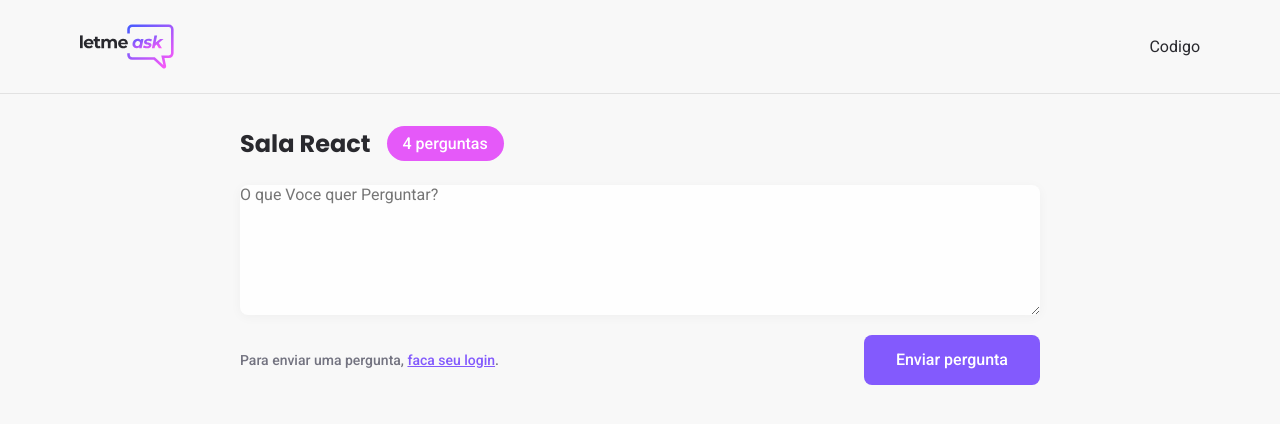
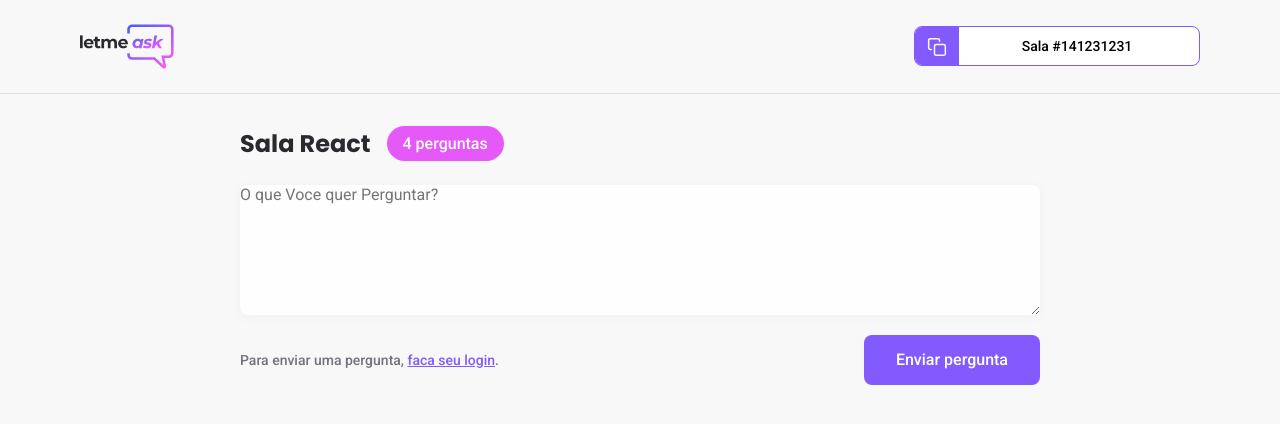
Before and after one commit to Hugovarellaa/Projeto-02, a React (Create React App) app: page /rooms/1 in a window 1280 px wide. Shown: the top 424 px of the page. Built offline with nearby package versions, Linux system fonts and the light colour scheme; no server answers.

Commit message:
Terceira Aula
57min

```diff
--- a/src/components/RoomCode.tsx
+++ b/src/components/RoomCode.tsx
@@ -1,13 +1,13 @@
 import copyImg from '../assets/images/copy.svg';
 import '../styles/roomCode.scss';
 
-export function RoomCode(){
+export function RoomCode() {
 	return (
 		<button className="room-code">
 			<div>
 				<img src={copyImg} alt="Copy room code" />
 			</div>
-      <span> Sala hauhuahuh</span>
+			<span> Sala #141231231</span>
 		</button>
-  )
+	);
 }
--- a/src/pages/Room.tsx
+++ b/src/pages/Room.tsx
@@ -1,5 +1,6 @@
 import logoImg from '../assets/images/logo.svg';
 import { Button } from '../components/Button';
+import { RoomCode } from '../components/RoomCode';
 import '../styles/room.scss';
 
 export function Room() {
@@ -8,7 +9,7 @@ export function Room() {
 			<header>
 				<div className="content">
 					<img src={logoImg} alt="" />
-					<div>Codigo</div>
+					<RoomCode />
 				</div>
 			</header>
 			<main>
--- a/src/styles/roomCode.scss
+++ b/src/styles/roomCode.scss
@@ -5,19 +5,18 @@
 
 	background: #fff;
 	border: 1px solid #835afd;
+
 	cursor: pointer;
-
 	display: flex;
 
-  div{
-    background: #835afd;
-    padding: 0 12px;
+	div {
+		background-color: #835afd;
+		padding: 10px 12px;
 		display: flex;
 		justify-content: center;
 		align-items: center;
 	}
-
-  span{
+	span {
 		display: block;
 		align-self: center;
 		flex: 1;
```
Lines whose indentation alone changed are shown as unchanged.
